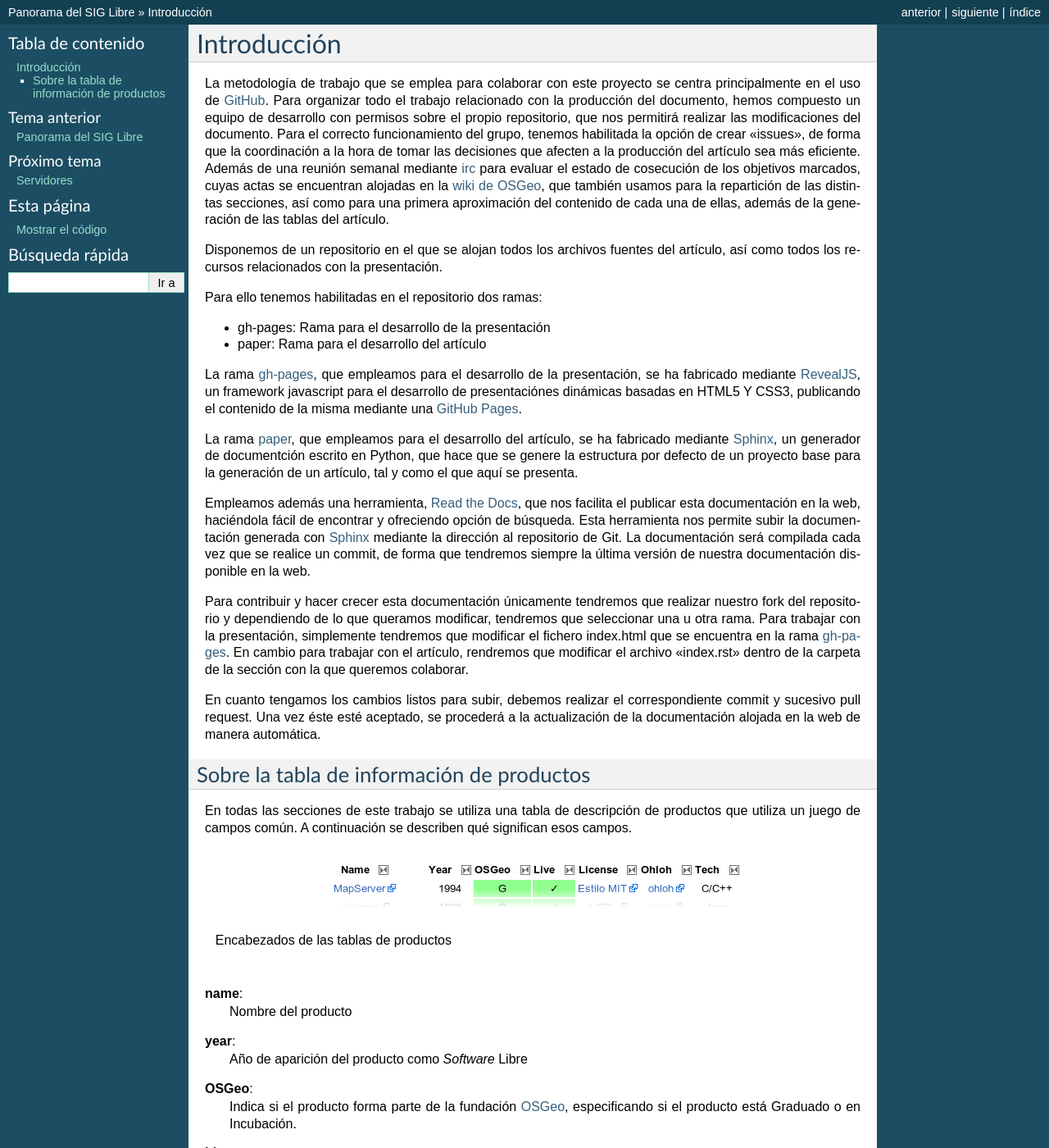
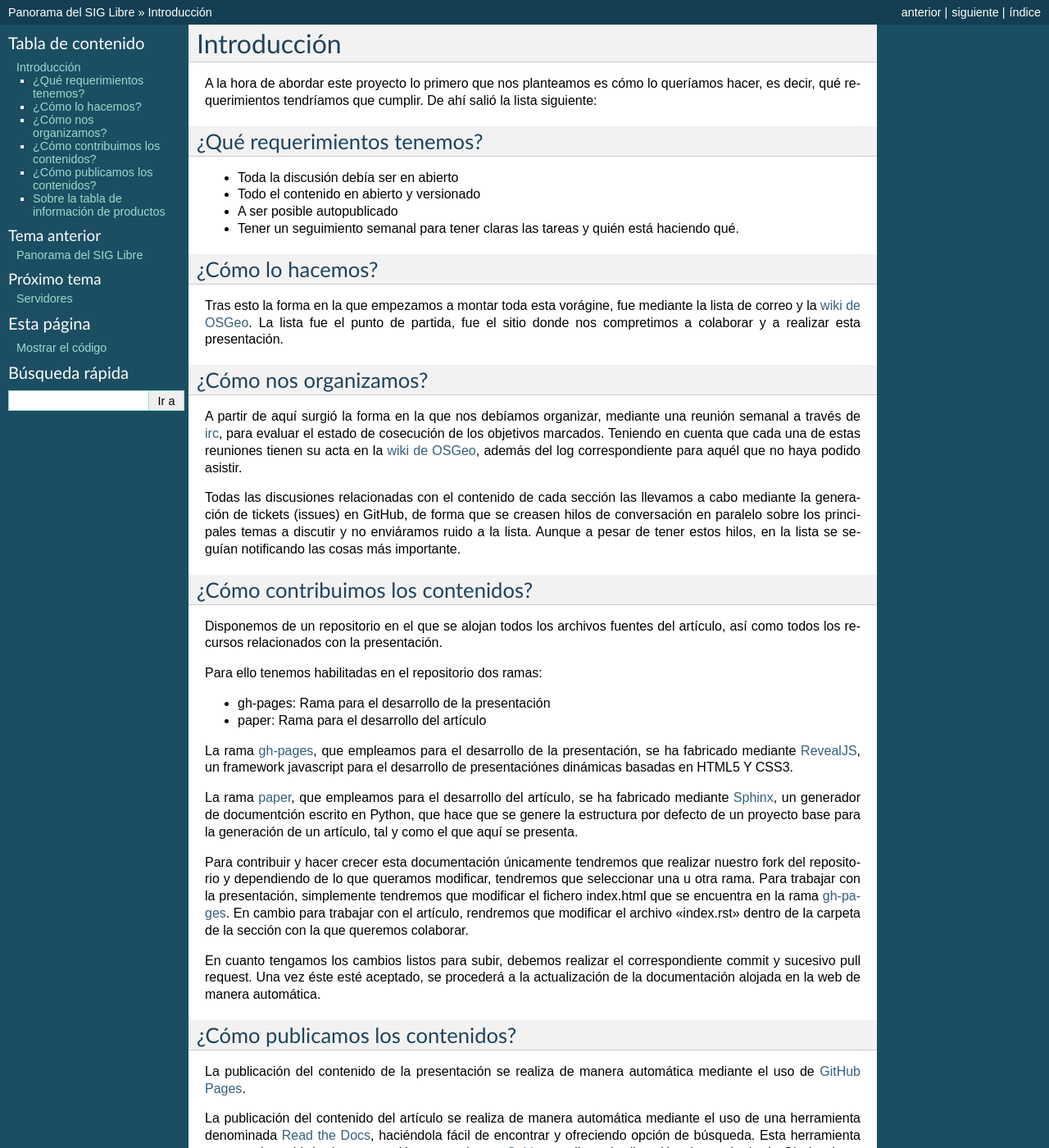
Before and after one commit to OSGeo-ES/panorama-siglibre8, a Sphinx documentation site: the page built from source/introduccion.rst, in a window 1280 px wide and 1400 px high. Shown: the whole window at 82% size. Built offline with Sphinx 7.4.7, drawn with Linux system fonts in a browser that asks for light colours; some of the changed text lies outside the part shown.

Commit message:
Changes on introduction content.

```diff
--- a/source/introduccion.rst
+++ b/source/introduccion.rst
@@ -4,7 +4,31 @@
 Introducción
 ************
 
-La metodología de trabajo que se emplea para colaborar con este proyecto se centra principalmente en el uso de GitHub_. Para organizar todo el trabajo relacionado con la producción del documento, hemos compuesto un equipo de desarrollo con permisos sobre el propio repositorio, que nos permitirá realizar las modificaciones del documento. Para el correcto funcionamiento del grupo, tenemos habilitada la opción de crear "issues", de forma que la coordinación a la hora de tomar las decisiones que afecten a la producción del artículo sea más eficiente. Además de una reunión semanal mediante irc_ para evaluar el estado de cosecución de los objetivos marcados, cuyas actas se encuentran alojadas en la `wiki de OSGeo`_, que también usamos para la repartición de las distintas secciones, así como para una primera aproximación del contenido de cada una de ellas, además de la generación de las tablas del artículo.
+A la hora de abordar este proyecto lo primero que nos planteamos es cómo lo queríamos hacer, es decir, qué requerimientos tendríamos que cumplir. De ahí salió la lista siguiente:
+
+¿Qué requerimientos tenemos?
+============================
+
+* Toda la discusión debía ser en abierto
+* Todo el contenido en abierto y versionado
+* A ser posible autopublicado
+* Tener un seguimiento semanal para tener claras las tareas y quién está haciendo qué.
+
+¿Cómo lo hacemos?
+=================
+
+Tras esto la forma en la que empezamos a montar toda esta vorágine, fue mediante la lista de correo y la `wiki de OSGeo`_.  La lista fue el punto de partida, fue el sitio donde nos compretimos a colaborar y a realizar esta presentación.
+
+¿Cómo nos organizamos?
+======================
+
+A partir de aquí surgió la forma en la que nos debíamos organizar, mediante una reunión semanal a través de irc_, para evaluar el estado de cosecución de los objetivos marcados.
+Teniendo en cuenta que cada una de estas reuniones tienen su acta en la `wiki de OSGeo`_, además del log correspondiente para aquél que no haya podido asistir.
+
+Todas las discusiones relacionadas con el contenido de cada sección las llevamos a cabo mediante la generación de tickets (issues) en GitHub, de forma que se creasen hilos de conversación en paralelo sobre los principales temas a discutir y no enviáramos ruido a la lista. Aunque a pesar de tener estos hilos, en la lista se seguían notificando las cosas más importante.
+
+¿Cómo contribuimos los contenidos?
+==================================
 
 Disponemos de un repositorio en el que se alojan todos los archivos fuentes del artículo, así como todos los recursos relacionados con la presentación.
 
@@ -13,16 +37,21 @@ Para ello tenemos habilitadas en el repositorio dos ramas:
 * gh-pages: Rama para el desarrollo de la presentación
 * paper: Rama para el desarrollo del artículo
 
-La rama `gh-pages`_, que empleamos para el desarrollo de la presentación, se ha fabricado mediante RevealJS_, un framework javascript para el desarrollo de presentaciónes dinámicas basadas en HTML5 Y CSS3, publicando el contenido de la misma mediante una `GitHub Pages`_.
+La rama `gh-pages`_, que empleamos para el desarrollo de la presentación, se ha fabricado mediante RevealJS_, un framework javascript para el desarrollo de presentaciónes dinámicas basadas en HTML5 Y CSS3.
 
 La rama paper_, que empleamos para el desarrollo del artículo, se ha fabricado mediante Sphinx_, un generador de documentción escrito en Python, que hace que se genere la estructura por defecto de un proyecto base para la generación de un artículo, tal y como el que aquí se presenta.
-
-Empleamos además una herramienta, `Read the Docs`_, que nos facilita el publicar esta documentación en la web, haciéndola fácil de encontrar y ofreciendo opción de búsqueda.
-Esta herramienta nos permite subir la documentación generada con Sphinx_ mediante la dirección al repositorio de Git. La documentación será compilada cada vez que se realice un commit, de forma que tendremos siempre la última versión de nuestra documentación disponible en la web.
 
 Para contribuir y hacer crecer esta documentación únicamente tendremos que realizar nuestro fork del repositorio y dependiendo de lo que queramos modificar, tendremos que seleccionar una u otra rama. Para trabajar con la presentación, simplemente tendremos que modificar el fichero index.html que se encuentra en la rama `gh-pages`_. En cambio para trabajar con el artículo, rendremos que modificar el archivo "index.rst" dentro de la carpeta de la sección con la que queremos colaborar.
 
 En cuanto tengamos los cambios listos para subir, debemos realizar el correspondiente commit y sucesivo pull request. Una vez éste esté aceptado, se procederá a la actualización de la documentación alojada en la web de manera automática.
+
+¿Cómo publicamos los contenidos?
+================================
+
+La publicación del contenido de la presentación se realiza de manera automática mediante el uso de `GitHub Pages`_.
+
+La publicación del contenido del artículo se realiza de manera automática mediante el uso de una herramienta denominada `Read the Docs`_, haciéndola fácil de encontrar y ofreciendo opción de búsqueda.
+Esta herramienta nos permite subir la documentación generada con Sphinx_ mediante la dirección al repositorio de Git. La documentación será compilada cada vez que se realice un commit, de forma que tendremos siempre la última versión de nuestra documentación disponible en la web.
 
 .. _info-tabla:
 
```
